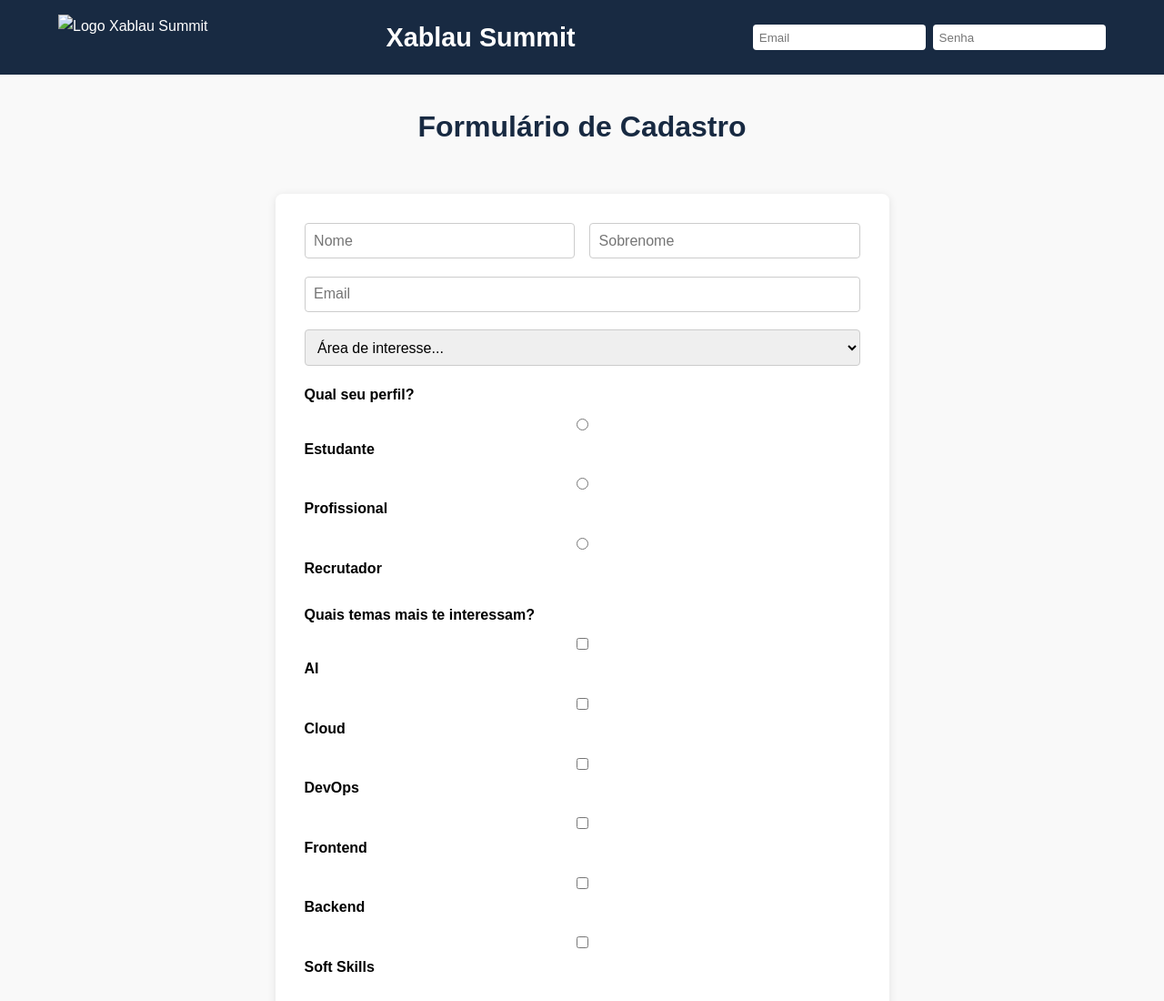
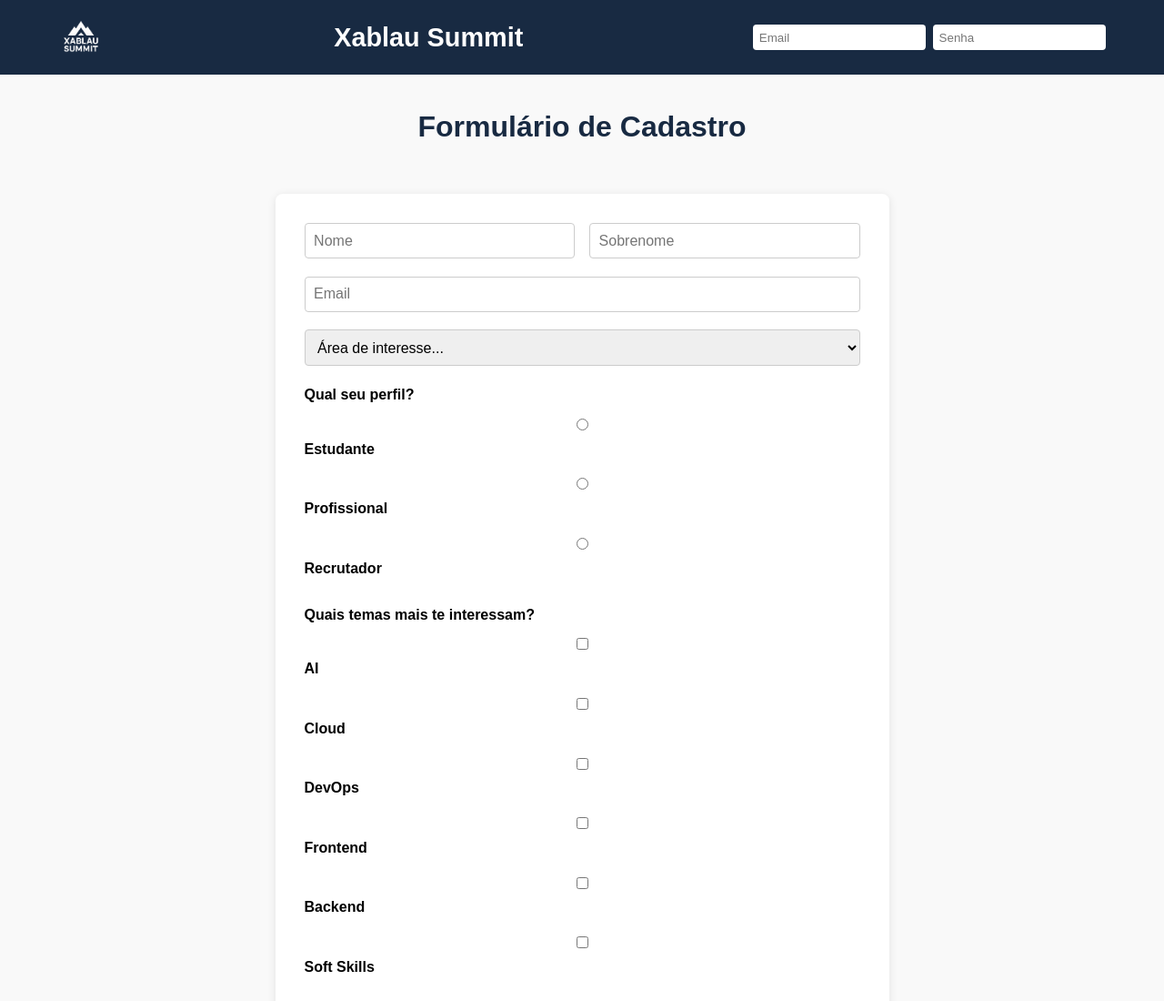
Before and after one commit to Alailson-Nascimento/Projeto-Final-Xablau-Summit, a plain HTML site: page index.html in a window 1280 px wide. Shown: the top 1100 px of the page at 91% size. Drawn offline with Linux system fonts and the light colour scheme.

Commit message:
Fix image source path for logo in index.html

```diff
--- a/index.html
+++ b/index.html
@@ -11,7 +11,7 @@
 <body>
     <!-- Cabeçalho -->
     <header>
-        <img src="xablau summit.png" alt="Logo Xablau Summit" id="logo">
+        <img src="img/xablau summit.png" alt="Logo Xablau Summit" id="logo">
 
         <h1 id="xablau-header-title">Xablau Summit</h1>
 
```
